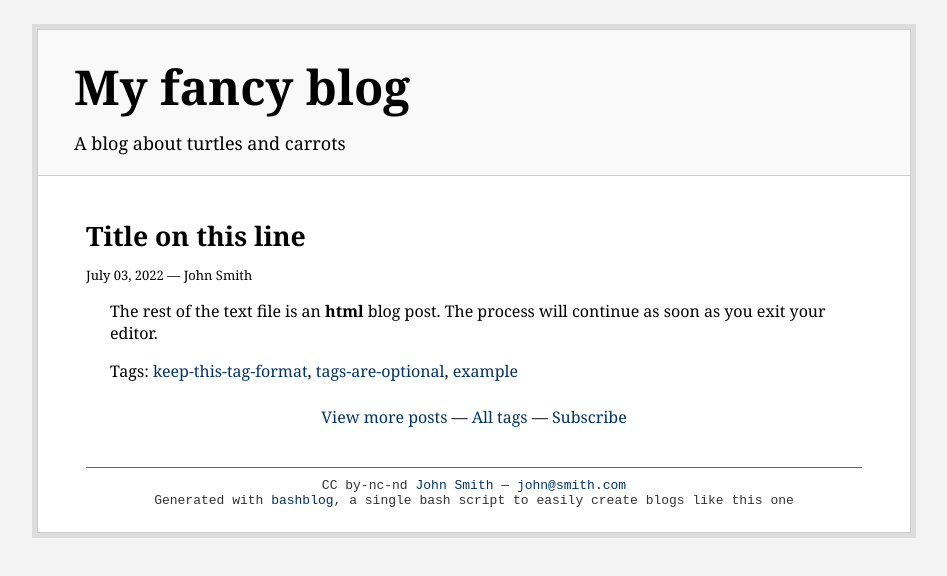
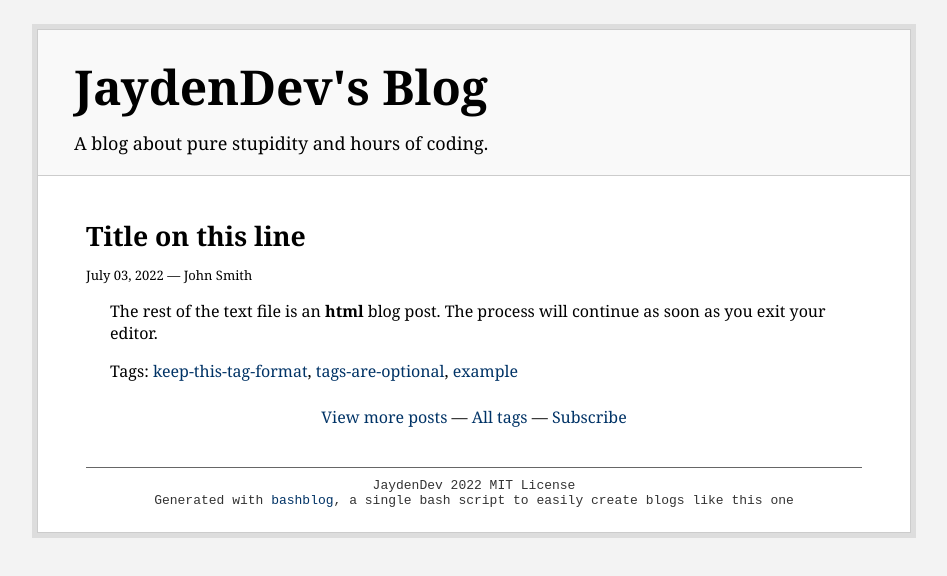
Before and after one commit to JaydenDev/blog, a plain HTML site: page index.html in a window 1280 px wide. Shown: the whole page, without its empty margins (166-1113 px from the left). Drawn offline with Linux system fonts and the light colour scheme.

Commit message:
chore: commit things

```diff
--- a/index.html
+++ b/index.html
@@ -10,8 +10,8 @@
 <div id="divbodyholder">
 <div class="headerholder"><div class="header">
 <div id="title">
-<h1 class="nomargin"><a class="ablack" href="http://example.com/blog/index.html">My fancy blog</a></h1>
-<div id="description">A blog about turtles and carrots</div>
+<h1 class="nomargin"><a class="ablack" href="http://example.com/blog/index.html">JaydenDev's Blog</a></h1>
+<div id="description">A blog about pure stupidity and hours of coding.</div>
 </div></div></div>
 <div id="divbody"><div class="content">
 <h3><a class="ablack" href="title-on-this-line.html">
@@ -30,7 +30,7 @@ as you exit your editor.</p>
 <!-- text end -->
 <div id="all_posts"><a href="all_posts.html">View more posts</a> &mdash; <a href="all_tags.html">All tags</a> &mdash; <a href="feed.rss">Subscribe</a></div>
 </div>
-<div id="footer">CC by-nc-nd <a href="http://twitter.com/example">John Smith</a> &mdash; <a href="mailto:john&#64;smith&#46;com">john&#64;smith&#46;com</a><br/>
+<div id="footer">JaydenDev 2022 MIT License<br/>
 Generated with <a href="https://github.com/cfenollosa/bashblog">bashblog</a>, a single bash script to easily create blogs like this one</div>
 </div></div>
 </body></html>
```
Also changed, not shown: drafts/title-on-this-line.html (added, +6 -0 lines), 2 other files.
